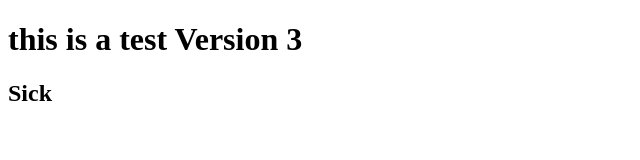
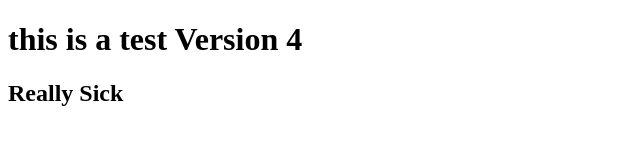
Before and after one commit to Monkey56/Monkey56.github.io, a plain HTML site: page index.html in a window 1280 px wide. Shown: the whole page, without its empty margins (0-640 px from the left). Drawn offline with Linux system fonts and the light colour scheme.

Commit message:
Version 4

```diff
--- a/index.html
+++ b/index.html
@@ -5,7 +5,7 @@
     <title>Chris Test Site 2</title>
   </head>
   <body>
-    <h1>this is a test Version 3</h1>
-    <h2>Sick</h2>
+    <h1>this is a test Version 4</h1>
+    <h2>Really Sick</h2>
   </body>
 </html>
```
